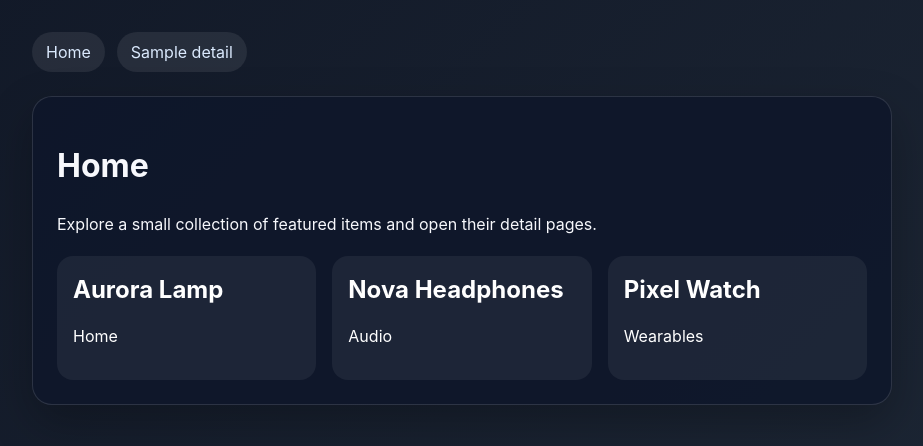
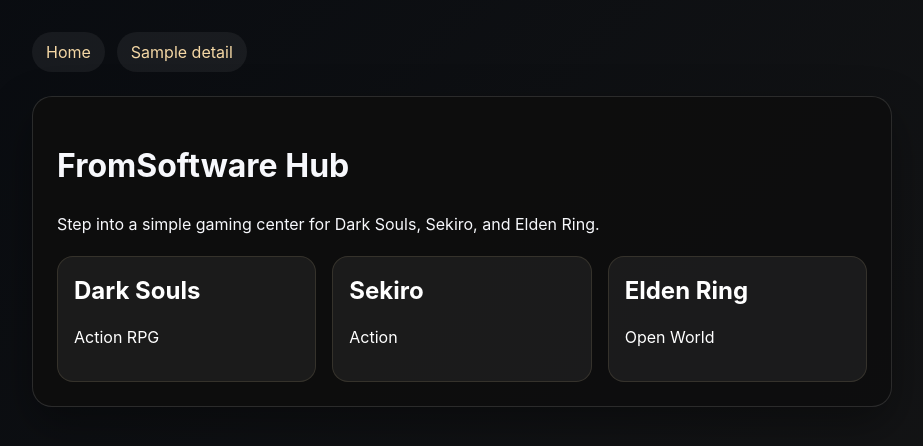
Before and after one commit to studentzero68-collab/week-13, a React (Vite) app: page / in a window 1280 px wide. Shown: the top 446 px of the page, without its empty margins (178-1101 px from the left). Built offline with nearby package versions, Linux system fonts and the light colour scheme.

Commit message:
Redesign app as a FromSoftware-inspired gaming hub

```diff
--- a/src/App.jsx
+++ b/src/App.jsx
@@ -1,16 +1,16 @@
 import { Routes, Route, Link, useParams } from 'react-router-dom';
 
 const items = [
-  { id: '1', title: 'Aurora Lamp', description: 'A soft, ambient lamp that turns any room calm and cozy.', category: 'Home' },
-  { id: '2', title: 'Nova Headphones', description: 'Immersive sound with a clean design for long listening sessions.', category: 'Audio' },
-  { id: '3', title: 'Pixel Watch', description: 'A sleek smartwatch built for daily movement and simple tracking.', category: 'Wearables' }
+  { id: '1', title: 'Dark Souls', description: 'A brutal action RPG where every step forward feels earned and every victory is hard-won.', category: 'Action RPG' },
+  { id: '2', title: 'Sekiro', description: 'A sword-and-blood journey focused on precision, patience, and mastering the art of combat.', category: 'Action' },
+  { id: '3', title: 'Elden Ring', description: 'A vast open world filled with mystery, danger, and unforgettable boss encounters.', category: 'Open World' }
 ];
 
 function Home() {
   return (
     <div className="page">
-      <h1>Home</h1>
-      <p>Explore a small collection of featured items and open their detail pages.</p>
+      <h1>FromSoftware Hub</h1>
+      <p>Step into a simple gaming center for Dark Souls, Sekiro, and Elden Ring.</p>
       <div className="card-grid">
         {items.map((item) => (
           <Link to={`/item/${item.id}`} key={item.id} className="card">
@@ -48,7 +48,7 @@
   return (
     <div className="page not-found">
       <h1>404</h1>
-      <p>The page you are looking for does not exist.</p>
+      <p>The path is lost in the ashes. Return to the hub.</p>
       <Link to="/" className="link-btn">Go home</Link>
     </div>
   );
--- a/src/styles.css
+++ b/src/styles.css
@@ -1,7 +1,7 @@
 :root {
   font-family: Inter, system-ui, -apple-system, BlinkMacSystemFont, 'Segoe UI', sans-serif;
   color: #f7f8fc;
-  background: #0f172a;
+  background: #05070b;
   line-height: 1.5;
   font-weight: 400;
 }
@@ -9,7 +9,7 @@
 body {
   margin: 0;
   min-height: 100vh;
-  background: linear-gradient(135deg, #111827, #1f2937);
+  background: linear-gradient(135deg, #080b10, #171717);
 }
 
 * {
@@ -29,24 +29,24 @@
 }
 
 .nav a {
-  color: #dbeafe;
+  color: #f5d8a5;
   text-decoration: none;
   padding: 8px 14px;
   border-radius: 999px;
-  background: rgba(255,255,255,0.08);
+  background: rgba(255,255,255,0.06);
 }
 
 .nav a.active {
-  background: #38bdf8;
+  background: #8b5a2b;
   color: white;
 }
 
 .page {
-  background: rgba(15, 23, 42, 0.86);
+  background: rgba(14, 14, 14, 0.9);
   border: 1px solid rgba(255,255,255,0.12);
   border-radius: 20px;
   padding: 24px;
-  box-shadow: 0 18px 45px rgba(0,0,0,0.25);
+  box-shadow: 0 18px 45px rgba(0,0,0,0.35);
 }
 
 .card-grid {
@@ -63,6 +63,7 @@
   background: rgba(255,255,255,0.06);
   color: white;
   text-decoration: none;
+  border: 1px solid rgba(245, 216, 165, 0.12);
 }
 
 .card h2 {
@@ -72,7 +73,7 @@
 .badge {
   display: inline-block;
   padding: 6px 10px;
-  background: #38bdf8;
+  background: #8b5a2b;
   border-radius: 999px;
   margin-bottom: 12px;
 }
@@ -80,7 +81,7 @@
 .link-btn {
   display: inline-block;
   margin-top: 16px;
-  color: #7dd3fc;
+  color: #f5d8a5;
   text-decoration: none;
   font-weight: 600;
 }
```
